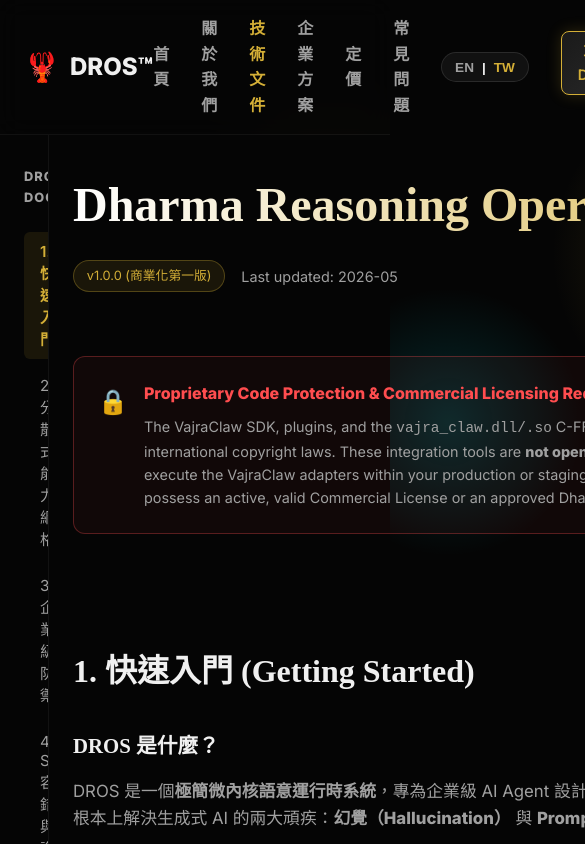
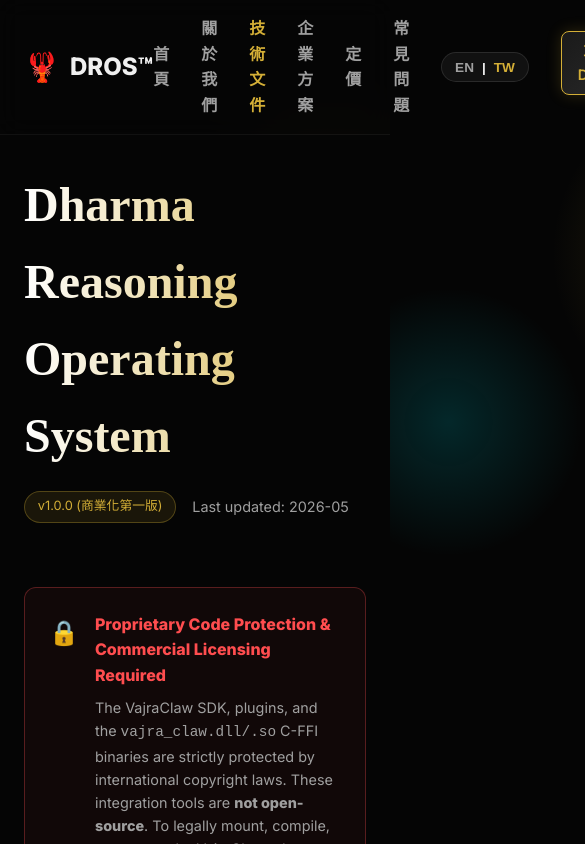
Before and after one commit to Top-Celestial-Company-Ltd/DROS-Official-Website, a React (Vite) app: page /docs in a window 390 px wide. Shown: the top 844 px of the page, 585 px wide, since content can reach past the window. Built offline with nearby package versions, Linux system fonts and the light colour scheme.

Commit message:
fix: Resolve mobile responsive layout for Docs page by refactoring inline styles to stylesheet and forcing sidebar hidden with important

```diff
--- a/src/index.css
+++ b/src/index.css
@@ -207,8 +207,30 @@
 }
 
 /* Docs Page Styling */
+.docs-container {
+  display: flex;
+  min-height: 100vh;
+  background: var(--bg-color);
+}
+
 .docs-sidebar {
   background: var(--bg-color);
+  width: 280px;
+  position: sticky;
+  top: 80px;
+  height: calc(100vh - 80px);
+  overflow-y: auto;
+  border-right: 1px solid rgba(255,255,255,0.05);
+  padding: 2rem 1.5rem;
+  display: flex;
+  flex-direction: column;
+  gap: 0.5rem;
+}
+
+.docs-content {
+  flex: 1;
+  padding: 3rem 4rem;
+  max-width: 900px;
 }
 .docs-sidebar::-webkit-scrollbar {
   width: 4px;
@@ -405,8 +427,15 @@
 }
 
 @media (max-width: 768px) {
-  .docs-sidebar { display: none; }
-  .docs-content { padding: 2rem 1.5rem !important; }
+  .docs-container {
+    flex-direction: column;
+  }
+  .docs-sidebar {
+    display: none !important;
+  }
+  .docs-content {
+    padding: 2rem 1.5rem !important;
+  }
 
   /* Mobile RWD Overrides */
   .container {
--- a/src/pages/Docs.jsx
+++ b/src/pages/Docs.jsx
@@ -19,25 +19,14 @@
   };
 
   return (
-    <div style={{ display: 'flex', minHeight: '100vh', background: 'var(--bg-color)' }}>
+    <div className="docs-container">
       <Helmet>
         <title>{t('meta_title')}</title>
         <meta name="description" content={t('meta_desc')} />
       </Helmet>
 
       {/* Sidebar Navigation */}
-      <aside style={{
-        width: '280px',
-        position: 'sticky',
-        top: '80px',
-        height: 'calc(100vh - 80px)',
-        overflowY: 'auto',
-        borderRight: '1px solid rgba(255,255,255,0.05)',
-        padding: '2rem 1.5rem',
-        display: 'flex',
-        flexDirection: 'column',
-        gap: '0.5rem'
-      }} className="docs-sidebar">
+      <aside className="docs-sidebar">
         <h4 style={{ fontSize: '0.8rem', textTransform: 'uppercase', letterSpacing: '1px', color: 'var(--text-secondary)', marginBottom: '1rem' }}>{t('sidebar.title')}</h4>
 
         <button className={`doc-nav-btn ${activeSection === 'getting-started' ? 'active' : ''}`} onClick={() => scrollTo('getting-started')}>{t('sidebar.getting_started')}</button>
@@ -58,7 +47,7 @@
       </aside>
 
       {/* Main Content Area */}
-      <main style={{ flex: 1, padding: '3rem 4rem', maxWidth: '900px' }} className="docs-content">
+      <main className="docs-content">
         <div style={{ marginBottom: '4rem' }}>
           <h1 style={{ fontSize: '3rem', marginBottom: '1rem', background: 'linear-gradient(to right, #fff, var(--accent-gold))', WebkitBackgroundClip: 'text', WebkitTextFillColor: 'transparent' }}>
             {t('header.title')}
```
